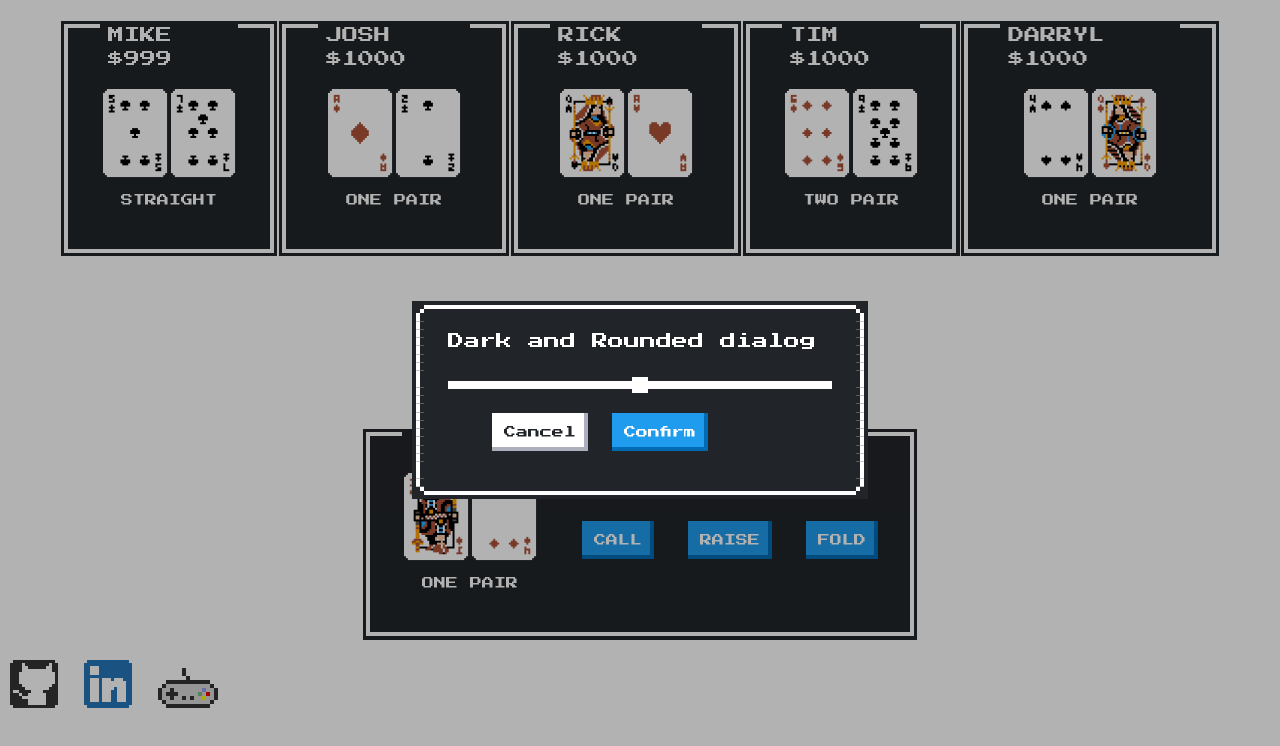
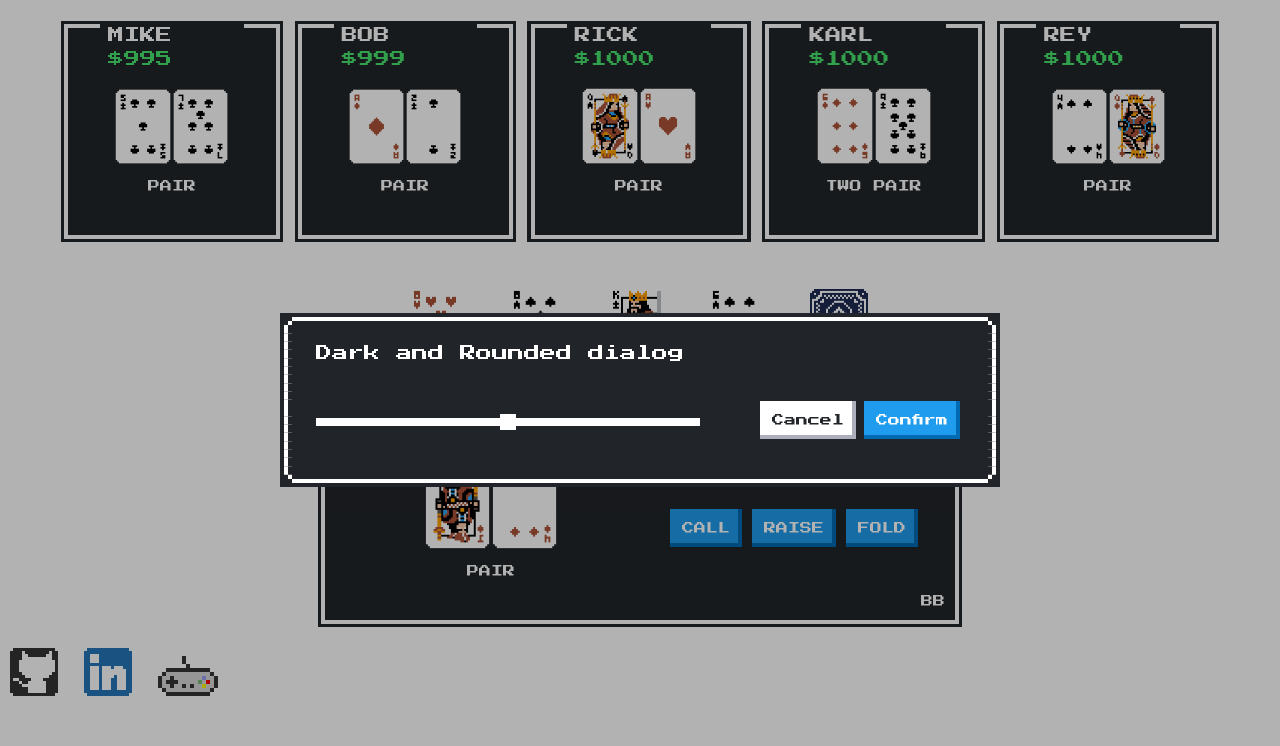
Before and after one commit to RasmusClaus3n/TexasHoldEmGameJS, a website with bundled scripts: page index.html in a window 1280 px wide. Both pictures are taken after a click on the link "RAISE". Built offline with nearby package versions, Linux system fonts and the light colour scheme.

Commit message:
Working on game cycle

```diff
--- a/css/button.css
+++ b/css/button.css
@@ -1,8 +1,8 @@
 .nes-btn {
+  width: 100%;
   margin-top: 10px;
-  margin-bottom: 10px;
   font-size: 12px;
-  padding: 10px 20px;
+  padding: 5px 10px;
 }
 
 .nes-btn.is-primary:focus {
--- /dev/null
+++ b/css/main.css
@@ -0,0 +1,31 @@
+body {
+  background-color: rgb(29, 77, 40);
+  color: white;
+  text-align: center;
+  margin: 0;
+  transform-origin: top;
+}
+
+@media (max-width: 768px) {
+  /* Styles for smaller screens go here */
+}
+
+@media (min-width: 1920px) and (max-width: 1930px) and (min-height: 1080px) and (max-height: 1090px) {
+  body {
+    transform: scale(1.5);
+  }
+}
+
+@media (min-width: 1920px) and (max-width: 1930px) and (min-height: 1200px) and (max-height: 1210px) {
+  body {
+    transform: scale(1.5);
+  }
+}
+
+.hidden {
+  display: none;
+}
+
+.inline-flex {
+  display: inline-flex;
+}
--- a/css/players.css
+++ b/css/players.css
@@ -0,0 +1,136 @@
+.texasHoldEm-container {
+  max-width: 1200px;
+  margin: auto;
+  padding: 20px;
+  text-transform: uppercase;
+  font-size: 12px;
+}
+
+.poker-card {
+  max-width: 40%; /* Ensures cards don't exceed container width */
+  box-sizing: border-box; /* Include padding and border in the element's total width */
+  overflow: hidden; /* Hide any content that exceeds the maximum width */
+}
+
+.main-player-container .poker-card {
+  max-width: 25%;
+}
+
+.community-cards .poker-card {
+  max-width: 6%;
+}
+
+.player-container {
+  max-width: 100%;
+  box-sizing: border-box;
+  display: flex;
+  flex-wrap: wrap;
+  justify-content: center;
+}
+
+.main-player-container {
+  max-width: 50%;
+  box-sizing: border-box;
+  display: flex;
+  flex-wrap: wrap;
+  justify-content: center;
+}
+
+.nes-container.with-title .playerOptions {
+  max-width: 100%;
+  box-sizing: border-box;
+  display: flex;
+  justify-content: center;
+}
+
+.nes-container.with-title .playerOptions a {
+  white-space: normal;
+  margin: 5px;
+}
+
+.nes-container {
+  max-width: 55%;
+  min-width: 10%;
+  border-width: 2px;
+}
+
+.nes-container.with-title > .title {
+  font-size: 12px;
+}
+
+.cpu-players-row {
+  display: flex;
+  gap: 10px;
+  margin-bottom: 40px;
+}
+
+.community-cards {
+  display: flex;
+  justify-content: center;
+  gap: 30px;
+}
+
+.player-cards-row {
+  display: flex;
+  justify-content: space-around;
+  margin-top: 40px;
+}
+
+.main-player-content {
+  display: flex;
+}
+
+.player-content {
+  display: flex;
+  flex-grow: 1; /* Allow this div to grow and take up remaining space */
+  flex-direction: column;
+  align-items: center;
+  margin: auto;
+}
+
+.player-cards {
+  display: flex;
+  justify-content: center;
+}
+
+.player-hand-rank {
+  color: #ffffff;
+  font-size: 12px;
+  text-transform: uppercase;
+  margin: auto;
+  margin-top: 1em;
+}
+
+.playerOptions {
+  display: flex;
+  align-items: center;
+  margin-left: 40px;
+}
+
+.playerOptions a {
+  margin-right: 30px;
+}
+
+.pkr-btn {
+  display: flex;
+  justify-content: center;
+}
+
+.money-text {
+  color: #00c949;
+}
+
+.pot-container {
+  display: flex;
+}
+
+.pot-content {
+  display: flex;
+}
+
+.bb-label {
+  position: absolute;
+  bottom: 0;
+  right: 0;
+  margin: 10px;
+}
--- a/css/slider.css
+++ b/css/slider.css
@@ -1,3 +1,5 @@
+/* I used https://range-input-css.netlify.app/ for this */
+
 /*********** Baseline, reset styles ***********/
 input[type='range'] {
   -webkit-appearance: none;
--- a/css/style.css
+++ /dev/null
@@ -1,155 +0,0 @@
-body {
-  background-color: rgb(29, 77, 40);
-  color: white;
-  text-align: center;
-  margin: 0;
-  transform: scale(1);
-  transform-origin: top;
-}
-
-footer {
-  display: flex;
-  justify-content: center;
-}
-
-.icon-list {
-  display: flex;
-  align-items: center;
-}
-
-.icon-list a {
-  margin-left: 10px; /* Add some space between the icons */
-}
-
-.snes-jp-logo {
-  margin-left: auto;
-}
-
-@media (max-width: 768px) {
-  /* Styles for smaller screens go here */
-}
-
-.texasHoldEm-container {
-  max-width: 1200px; /* Adjust as needed */
-  margin: auto;
-  padding: 20px;
-  text-transform: uppercase;
-  font-size: 12px;
-}
-
-.nes-container {
-  min-width: 17em;
-  border-width: 2px;
-}
-
-.nes-container.with-title > .title {
-  font-size: 12px;
-}
-
-/* @keyframes slideAndFadeIn {
-  0% {
-    opacity: 0;
-    transform: translateY(100%);
-  }
-  100% {
-    opacity: 1;
-    transform: translateY(0);
-  }
-} */
-
-.player-cards-row {
-  display: flex;
-  justify-content: space-around;
-  margin-top: 40px;
-}
-
-.main-player-content {
-  display: flex;
-}
-
-.player-content {
-  display: flex;
-  flex-grow: 1; /* Allow this div to grow and take up remaining space */
-  flex-direction: column;
-  align-items: center;
-  margin: auto;
-}
-
-.player-hand-rank {
-  color: #ffffff;
-  font-size: 12px;
-  text-transform: uppercase;
-  margin: auto;
-  margin-top: 1em;
-}
-
-.player-cards {
-  display: flex;
-  justify-content: center;
-}
-
-.playerOptions {
-  display: flex;
-  align-items: center;
-  margin-left: 40px;
-}
-
-.playerOptions a {
-  margin-right: 30px; /* Add margin to create space between buttons */
-}
-
-.playerOptions a:last-child {
-  margin-right: 0; /* Remove margin from the last button to avoid extra space */
-}
-
-.poker-card {
-  max-width: 68px;
-}
-
-.lazy {
-  opacity: 0;
-}
-
-.community-cards {
-  display: flex;
-  justify-content: center;
-  gap: 30px;
-}
-
-.cpu-players-row {
-  display: flex;
-  justify-content: space-around;
-  margin-bottom: 40px;
-}
-
-.result {
-  display: flex;
-  justify-content: center;
-}
-
-.result,
-h1 {
-  color: white;
-}
-
-.pkr-btn {
-  display: flex;
-  justify-content: center;
-}
-
-.hidden {
-  display: none;
-}
-
-/* .cpu-col {
-  display: flex;
-  flex-direction: column;
-  align-items: center;
-} */
-
-/* .player-name {
-
-} */
-
-/* .mp-name {
-} */
--- a/index.html
+++ b/index.html
@@ -3,13 +3,14 @@
   <head>
     <meta charset="UTF-8" />
     <meta name="viewport" content="width=device-width, initial-scale=1.0" />
-    <title>Texas Hold'em</title>
+    <title>8bit Texas Hold'em</title>
     <link rel="icon" type="image/x-icon" href="/otherImages/casino-chip.png" />
     <link rel="stylesheet" href="./node_modules/nes.css/css/nes.min.css" />
-    <!-- https://nostalgic-css.github.io/NES.css/ -->
-    <link rel="stylesheet" href="css/style.css" />
+    <link rel="stylesheet" href="css/main.css" />
+    <link rel="stylesheet" href="css/players.css" />
     <link rel="stylesheet" href="css/button.css" />
-    <link rel="stylesheet" href="css/slider.css" /
+    <link rel="stylesheet" href="css/slider.css" />
+    <link rel="stylesheet" href="css/footer.css" />
 
     <link rel="preconnect" href="https://fonts.googleapis.com" />
     <link rel="preconnect" href="https://fonts.gstatic.com" crossorigin />
@@ -36,7 +37,7 @@
       <div class="community-cards"></div>
 
       <div class="player-cards-row">
-        <div class="player-container nes-container is-dark with-title">
+        <div class="main-player-container nes-container is-dark with-title">
           <p class="title">YOU</p>
           <div class="main-player-content">
             <div class="player-content">
@@ -45,7 +46,7 @@
                 <p></p>
               </div>
             </div>
-            <div class="playerOptions">
+            <section class="playerOptions">
               <a class="nes-btn is-primary" href="#">CALL</a>
               <a
                 class="nes-btn is-primary"
@@ -54,41 +55,14 @@
                 >RAISE</a
               >
               <a class="nes-btn is-primary" href="#">FOLD</a>
-            </div>
+              <div class="bb-label">
+                <span class="big-blind">BB</span>
+              </div>
+            </section>
           </div>
         </div>
       </div>
     </div>
-    <!--
-    <section class="message-list">
-      <section class="message -left">
-        <div class="nes-balloon from-left">
-          <p style="color: black;">Hello NES.css</p>
-        </div>
-      </section> -->
-
-    <!-- <div class="pkr-btn">
-      <button>Click</button>
-    </div> -->
-
-    <!-- Dark and Rounded dialog -->
-    <dialog class="nes-dialog is-dark is-rounded" id="dialog-dark-rounded">
-      <form method="dialog">
-        <p class="title raise-money">Dark and Rounded dialog</p>
-        <input
-          type="range"
-          id="slider"
-          name="slider"
-          min="0"
-          max="100"
-          step="1"
-        />
-        <menu class="dialog-menu">
-          <button class="nes-btn">Cancel</button>
-          <button class="nes-btn is-primary">Confirm</button>
-        </menu>
-      </form>
-    </dialog>
 
     <footer>
       <section class="icon-list">
@@ -114,3 +88,15 @@
     <script src="js/game.js" type="module"></script>
   </body>
 </html>
+
+<!-- Dark and Rounded dialog -->
+<dialog class="nes-dialog is-dark is-rounded" id="dialog-dark-rounded">
+  <form method="dialog">
+    <p class="title raise-money">Dark and Rounded dialog</p>
+    <input type="range" id="slider" name="slider" min="0" max="100" step="1" />
+    <menu class="dialog-menu inline-flex">
+      <button class="nes-btn">Cancel</button>
+      <button class="nes-btn is-primary">Confirm</button>
+    </menu>
+  </form>
+</dialog>
--- a/js/deck-manager.js
+++ b/js/deck-manager.js
@@ -98,7 +98,7 @@ function createHand(deck, playerCards) {
 
 function createFlop(deck, comCards) {
   // Picks three random cards from deck
-  for (let i = 0; i < 5; i++) {
+  for (let i = 0; i < 4; i++) {
     let randomIndex = Math.floor(Math.random() * 52);
 
     // If card is null picks another card
--- a/js/dom-handler.js
+++ b/js/dom-handler.js
@@ -1,11 +1,10 @@
 const comCardsDiv = document.querySelector('.community-cards');
 const playerCardsDiv = document.querySelector('.player-cards');
-
 const cpuPlayersRowDiv = document.querySelector('.cpu-players-row');
-
 const mainPlayerHandRankName = document
   .getElementById('mp-hand-rank-name')
   .querySelector('p');
+const potText = document.querySelector('.pot-text');
 const pkrBtn = document.querySelector('.pkr-btn button');
 
 function displayToDOM(mainPlayer, cpuPlayers, comCards) {
@@ -59,9 +58,13 @@ function createCpuDivs(cpu, cpuPlayersRowDiv) {
   const cpuContainer = document.createElement('div');
   cpuContainer.className = 'player-container nes-container is-dark with-title';
 
-  const title = document.createElement('p');
-  title.className = 'title';
-  title.textContent = `${cpuId} \$${cpu.getMoney()} `;
+  const nameText = document.createElement('p');
+  nameText.className = 'title';
+  nameText.textContent = cpuId;
+
+  const moneyText = document.createElement('span');
+  moneyText.style.color = '#46e46d'; // Set the color to green
+  moneyText.textContent = ` \$${cpu.getMoney()}`;
 
   const playerContent = document.createElement('div');
   playerContent.className = 'player-content';
@@ -78,7 +81,8 @@ function createCpuDivs(cpu, cpuPlayersRowDiv) {
 
   playerHandRank.appendChild(playerHandRankText);
 
-  cpuContainer.appendChild(title);
+  cpuContainer.appendChild(nameText);
+  nameText.appendChild(moneyText);
   cpuContainer.appendChild(playerContent);
   cpuPlayersRowDiv.appendChild(cpuContainer);
 
@@ -91,6 +95,16 @@ function createCpuDivs(cpu, cpuPlayersRowDiv) {
   }
 }
 
+function createBigBlind() {
+  const bbDiv = document.createElement('div');
+  const bbSpan = document.createElement('span');
+  bbDiv.className = 'bb-label';
+  bbSpan.className = 'big-blind';
+  bbSpan.textContent = 'BB';
+
+  bbDiv.appendChild(bbSpan);
+}
+
 function createHandRankNames() {}
 
 export { displayToDOM };
--- a/js/game.js
+++ b/js/game.js
@@ -28,7 +28,6 @@ import { setBlinds } from './round.js';
 
 let randomNames = [
   'Steve',
-  'Darryl',
   'Rey',
   'Glen',
   'Rey',
@@ -36,14 +35,14 @@ let randomNames = [
   'Raul',
   'Paul',
   'Josh',
-  'Bobson',
-  'Willie',
-  'Jerome',
+  'Bob',
+  'Will',
+  'Jerry',
   'Scott',
   'Shaun',
   'Dean',
   'Mike',
-  'Dwight',
+  'Max',
   'Tim',
   'Karl',
   'Todd',
@@ -70,6 +69,8 @@ let randomNames = [
 ];
 
 let winner;
+let blindTurnNum = 1;
+let pot = 1;
 
 const deck = createDeck([]);
 const comCards = [];
@@ -80,7 +81,7 @@ const allPlayers = [mainPlayer, ...cpuPlayers];
 shuffleDeck(deck);
 createFlop(deck, comCards);
 // createTestFlop(deck, comCards);
-setBlinds(allPlayers, 2, 0);
+setBlinds(allPlayers, pot, blindTurnNum);
 setHandRanks(mainPlayer, cpuPlayers);
 displayToDOM(mainPlayer, cpuPlayers, comCards);
 
--- a/js/score-hand.js
+++ b/js/score-hand.js
@@ -22,7 +22,7 @@ function scoreCards(comCards, player) {
     player.setHandRankName('Straight Flush');
     return 9;
   } else if (hasFourOfAKind(resultCards, player)) {
-    player.setHandRankName('Four Of A Kind');
+    player.setHandRankName('Quads');
     return 8;
   } else if (
     hasThreeOfAKind(resultCards, player) &&
@@ -40,13 +40,13 @@ function scoreCards(comCards, player) {
     player.setHandRankName('Straight');
     return 5;
   } else if (hasThreeOfAKind(resultCards, player)) {
-    player.setHandRankName('Three Of A Kind');
+    player.setHandRankName('Trips');
     return 4;
   } else if (hasTwoPair(resultCards, player)) {
     player.setHandRankName('Two Pair');
     return 3;
   } else if (hasOnePair(resultCards, player)) {
-    player.setHandRankName('One Pair');
+    player.setHandRankName('Pair');
     return 2;
   }
 
```
Also changed, not shown: css/footer.css (+17 -0 lines).
